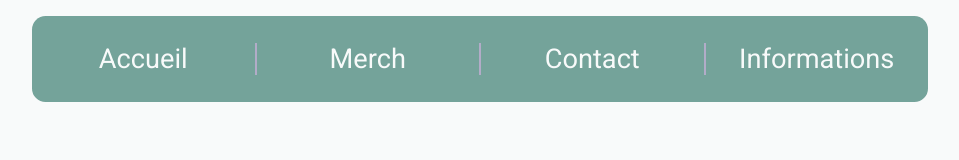
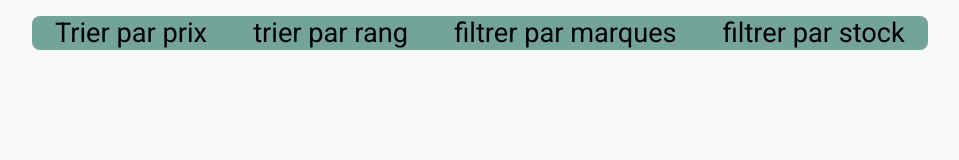
Before and after one commit to TiThuthur/dummyJson, a plain HTML site: page index.html in a window 1280 px wide. Shown: the whole page, without its empty margins (160-1119 px from the left). Drawn offline with Linux system fonts and the light colour scheme; no server answers.

Commit message:
ajout de variable de Sass

```diff
--- a/index.html
+++ b/index.html
@@ -18,18 +18,10 @@
     <header>
       <nav>
         <div class="button-nav">
-          <p class="accueil">
-            <a href="http://">Accueil</a>
-          </p>
-          <p class="merch">
-            <a href="http://">Merch</a>
-          </p>
-          <p class="contact">
-            <a href="http://">Contact</a>
-          </p>
-          <p class="informations">
-            <a href="http://">Informations</a>
-          </p>
+          <button>Trier par prix</button>
+          <button>trier par rang</button>
+          <button>filtrer par marques</button>
+          <button>filtrer par stock</button>
         </div>
       </nav>
     </header>
--- a/scss/style.scss
+++ b/scss/style.scss
@@ -1,52 +1,49 @@
 @import url(../css/Roboto.css);
 
-a {
-  text-decoration: none;
-  color: #050808;
+$Font: #050808;
+$Background: #f8fafa;
+$Primary: #74a39a;
+$Accent: #b2acc8;
+
+button {
+  background: none;
+  border: none;
+  font-family: Roboto;
+  cursor: pointer;
 }
-
 body {
   margin: 0;
   padding: 0;
-  background: #f8fafa;
-  color: #050808;
+  background: $Background;
+  color: $Font;
   font-family: Roboto, sans-serif;
   box-sizing: border-box;
 }
 header {
   margin-top: 1em;
   height: 7em;
+  position: sticky;
+  top: 2em;
   nav {
     display: flex;
     .button-nav {
       display: flex;
       justify-content: space-around;
       align-content: space-between;
-      font-size: 1.7em;
       margin: auto;
       // padding: 1em;
       text-align: center;
       width: 70vw;
-      background-color: #74a39a;
+      background-color: $Primary;
       border-radius: 0.5em;
-      p {
-        width: 100%;
-      }
-      a {
-        color: #f8fafa;
-      }
-      .merch {
-        border-right: #b2acc8 solid 2px;
-        border-left: #b2acc8 solid 2px;
-      }
-      .contact {
-        border-right: #b2acc8 solid 2px;
+      button {
+        font-size: 1.7em;
       }
     }
   }
 }
 .card {
-  background-color: #74a39a;
+  background-color: $Primary;
   border-radius: 1em;
   width: 70vw;
   padding: 2em;
@@ -74,10 +71,10 @@ header {
   }
   table {
     border-radius: 1em;
-    background-color: #b2acc8;
+    background-color: $Accent;
     margin: auto;
     // width: 20vw;
-    color: #f8fafa;
+    color: $Background;
     caption {
       font-size: 2em;
     }
@@ -90,7 +87,7 @@ header {
       td.price,
       td.rating,
       td.stock {
-        border-left: #f8fafa solid 1px;
+        border-left: $Background solid 1px;
       }
     }
     .number {
```
Also changed, not shown: asset/Images/baniere.jpg (added), css/style.css, 1 other file.
